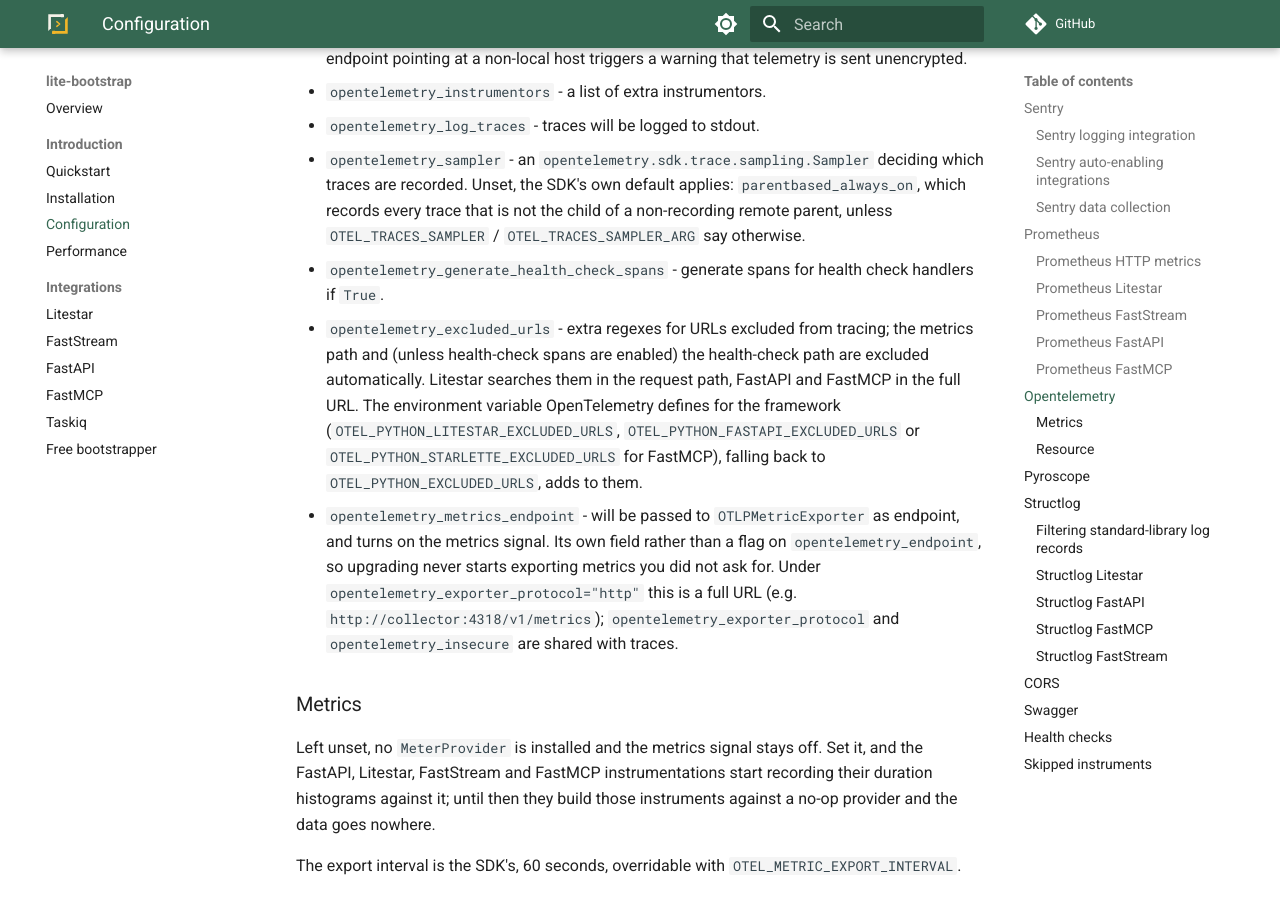
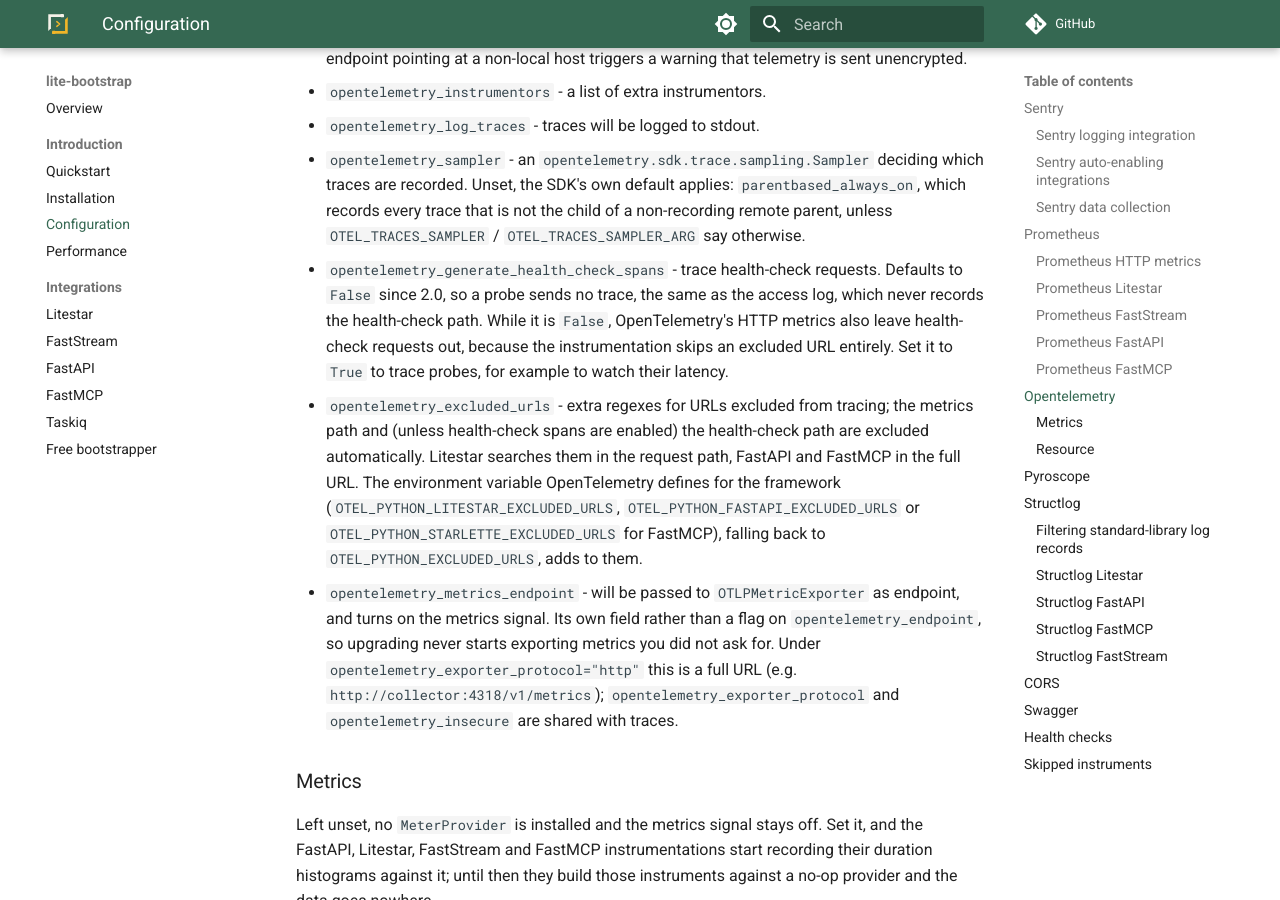
Before and after one commit to modern-python/lite-bootstrap, an MkDocs documentation site: the page built from docs/introduction/configuration.md, in a window 1280 px wide and 900 px high, scrolled down 6145 px. Built offline with MkDocs 1.6.1 and Material for MkDocs 9.7.7, drawn with Linux system fonts in a browser that asks for light colours; comment, search, counter and statistics services are not loaded; some of the changed text lies outside the part shown.

Commit message:
Default opentelemetry_generate_health_check_spans to False (#366)

```diff
--- a/docs/introduction/configuration.md
+++ b/docs/introduction/configuration.md
@@ -210,7 +210,11 @@ Additional parameters:
 - `opentelemetry_instrumentors` - a list of extra instrumentors.
 - `opentelemetry_log_traces` - traces will be logged to stdout.
 - `opentelemetry_sampler` - an `opentelemetry.sdk.trace.sampling.Sampler` deciding which traces are recorded. Unset, the SDK's own default applies: `parentbased_always_on`, which records every trace that is not the child of a non-recording remote parent, unless `OTEL_TRACES_SAMPLER` / `OTEL_TRACES_SAMPLER_ARG` say otherwise.
-- `opentelemetry_generate_health_check_spans` - generate spans for health check handlers if `True`.
+- `opentelemetry_generate_health_check_spans` - trace health-check requests. Defaults to `False`
+  since 2.0, so a probe sends no trace, the same as the access log, which never records the
+  health-check path. While it is `False`, OpenTelemetry's HTTP metrics also leave health-check
+  requests out, because the instrumentation skips an excluded URL entirely. Set it to `True` to
+  trace probes, for example to watch their latency.
 - `opentelemetry_excluded_urls` - extra regexes for URLs excluded from tracing; the metrics path and (unless health-check spans are enabled) the health-check path are excluded automatically. Litestar searches them in the request path, FastAPI and FastMCP in the full URL. The environment variable OpenTelemetry defines for the framework (`OTEL_PYTHON_LITESTAR_EXCLUDED_URLS`, `OTEL_PYTHON_FASTAPI_EXCLUDED_URLS` or `OTEL_PYTHON_STARLETTE_EXCLUDED_URLS` for FastMCP), falling back to `OTEL_PYTHON_EXCLUDED_URLS`, adds to them.
 - `opentelemetry_metrics_endpoint` - will be passed to `OTLPMetricExporter` as endpoint, and turns on the metrics signal. Its own field rather than a flag on `opentelemetry_endpoint`, so upgrading never starts exporting metrics you did not ask for. Under `opentelemetry_exporter_protocol="http"` this is a full URL (e.g. `http://collector:4318/v1/metrics`); `opentelemetry_exporter_protocol` and `opentelemetry_insecure` are shared with traces.
 
```
Also changed, not shown: other parts of docs/introduction/configuration.md (+1 -1 lines), benchmarks/README.md (+15 -2 lines), docs/integrations/fastmcp.md (+1 -1 lines), docs/introduction/performance.md (+4 -2 lines), 6 other files.
